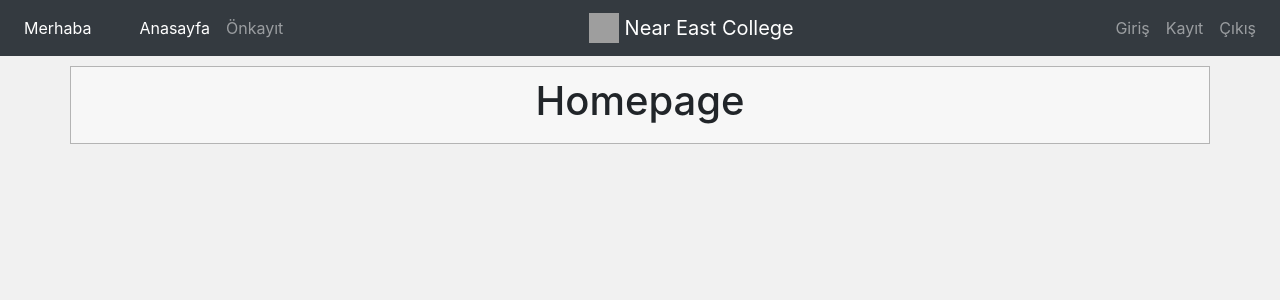
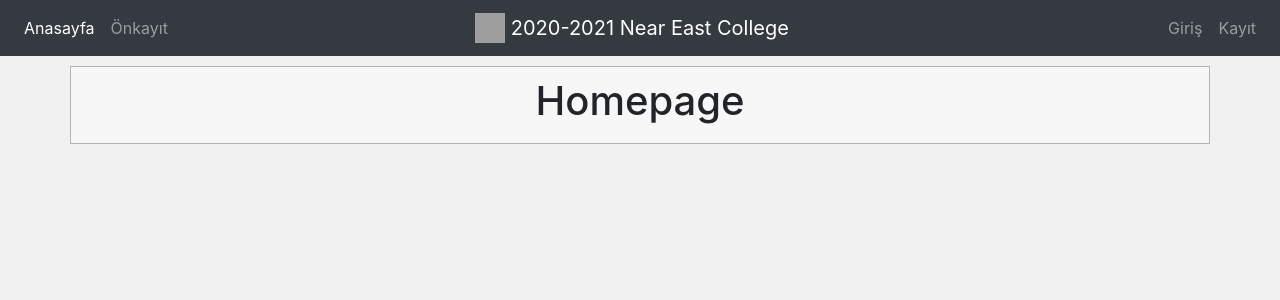
Before and after one commit to capkz/neu_preregistration_internship, a Django app: page / in a window 1280 px wide. Shown: the top 300 px of the page. Run offline with Django 3.2, Linux system fonts and the light colour scheme; some libraries are stand-ins or nearby versions; grey boxes are pictures that could not be loaded.

Commit message:
centered brand logo on navbar

```diff
--- a/main/urls.py
+++ b/main/urls.py
@@ -2,5 +2,5 @@
 from . import views
 
 urlpatterns = [
-    path('',views.home, name='test'),
+    path('',views.home, name='home'),
 ]
--- a/main/views.py
+++ b/main/views.py
@@ -3,4 +3,4 @@
 from django.shortcuts import redirect, get_object_or_404
 
 def home(request):
-    return render(request, 'main/home.html')
+    return render(request, 'main/home.html', {'nbar': 'home'})
--- a/muhasebe_web/settings.py
+++ b/muhasebe_web/settings.py
@@ -121,4 +121,4 @@
 STATIC_URL = '/static/'
 STATICFILES_DIRS = [os.path.join(BASE_DIR, 'static')]
 
-LOGIN_REDIRECT_URL = '/onkayit'
+LOGIN_REDIRECT_URL = '/'
--- a/onkayit/urls.py
+++ b/onkayit/urls.py
@@ -2,7 +2,7 @@
 from . import views
 
 urlpatterns = [
-    path('',views.test, name='test'),
+    path('ogrenci_bilgileri/',views.test, name='on_kayit'),
     path('<int:pk>/success/',views.form_success, name='form_success'),
     #path('onkayit/ogrenci_bilgileri', views.ogrenci_bilgileri, name='ogrenci_bilgileri'),
 ]
--- a/onkayit/views.py
+++ b/onkayit/views.py
@@ -5,7 +5,7 @@
 from django.shortcuts import redirect, get_object_or_404
 
 def ogrenci_bilgileri(request):
-    return render(request, 'onkayit/ogrenci_bilgileri.html')
+    return render(request, 'onkayit/ogrenci_bilgileri.html', {'nbar': 'on_kayit'})
 
 
 def test(request):
--- a/templates/base.html
+++ b/templates/base.html
@@ -11,39 +11,48 @@
     <link rel="stylesheet" href="{% static 'css/onkayit.css' %}">
   </head>
   <body>
-    <nav class="navbar navbar-expand-sm navbar-dark bg-dark">
-      <div class="navbar-nav">
-        <a class="nav-link nav-details" style="color:white;" href="#">Merhaba {{ user.username }}
+<nav class="navbar navbar-expand-md navbar-dark bg-dark">
+    <div class="navbar-collapse collapse w-100 order-1 order-md-0 dual-collapse2">
+        <ul class="navbar-nav mr-auto">
+            <li class="nav-item {% if nbar == 'home' %}active{% endif %}">
+              <a class="nav-link" href="{% url 'home' %}">Anasayfa<span class="sr-only">(current)</span></a>
+            </li>
+            <li class="nav-item {% if nbar == 'on_kayit' %}active{% endif %}">
+              <a class="nav-link" href="{% url 'on_kayit' %}">Önkayıt</a>
+            </li>
+        </ul>
     </div>
+    <div class="mx-auto order-0">
+        <a class="navbar-brand" href="#">
+        <img src="https://upload.wikimedia.org/wikipedia/en/thumb/1/12/Near_East_University.svg/1200px-Near_East_University.svg.png"
+        width="30" height="30" class="d-inline-block align-top" alt=""> 2020-2021 Near East College
         </a>
-      <button class="navbar-toggler" type="button" data-toggle="collapse" data-target="#navbarNav" aria-controls="navbarNav" aria-expanded="false" aria-label="Toggle navigation">
+        <button class="navbar-toggler" type="button" data-toggle="collapse" data-target=".dual-collapse2">
             <span class="navbar-toggler-icon"></span>
         </button>
-      <div class="collapse navbar-collapse justify-content-between" id="navbarNav">
-        <ul class="navbar-nav"> {# Left #}
+    </div>
+    <div class="navbar-collapse collapse w-100 order-3 dual-collapse2">
+        <ul class="navbar-nav ml-auto">
+          {% if user.is_authenticated %}
             <li class="nav-item active">
-            <a class="nav-link" href="#">Anasayfa<span class="sr-only">(current)</span></a>
+                <a class="nav-link nav-details" style="color:white;" href="#">Merhaba {{ user.username }}</a>
             </li>
             <li class="nav-item">
-            <a class="nav-link" href="#">Önkayıt</a>
+              <a class="nav-link" href="{% url 'logout' %}">Çıkış</a>
             </li>
-        </ul>
-        <ul class="navbar-nav"> {# Middle #}
-          <a class="navbar-brand" href="#"> <img src="https://upload.wikimedia.org/wikipedia/en/thumb/1/12/Near_East_University.svg/1200px-Near_East_University.svg.png" width="30" height="30" class="d-inline-block align-top" alt=""> Near East College</a>
-        </ul>
-        <ul class="navbar-nav"> {# Right #}
+          {% else %}
             <li class="nav-item">
               <a class="nav-link" href="{% url 'login' %}">Giriş<span class="sr-only">(current)</span></a>
             </li>
             <li class="nav-item">
               <a class="nav-link" href="#">Kayıt</a>
             </li>
-          <li class="nav-item">
-            <a class="nav-link" href="#">Çıkış</a>
-          </li>
+          {% endif %}
         </ul>
     </div>
 </nav>
+
+
     <section>
       <div class="container form-container">
         {% block content %}
```
Also changed, not shown: db.sqlite3, static/css/onkayit.css (line endings or trailing spaces). Lines whose indentation alone changed are shown as unchanged.
